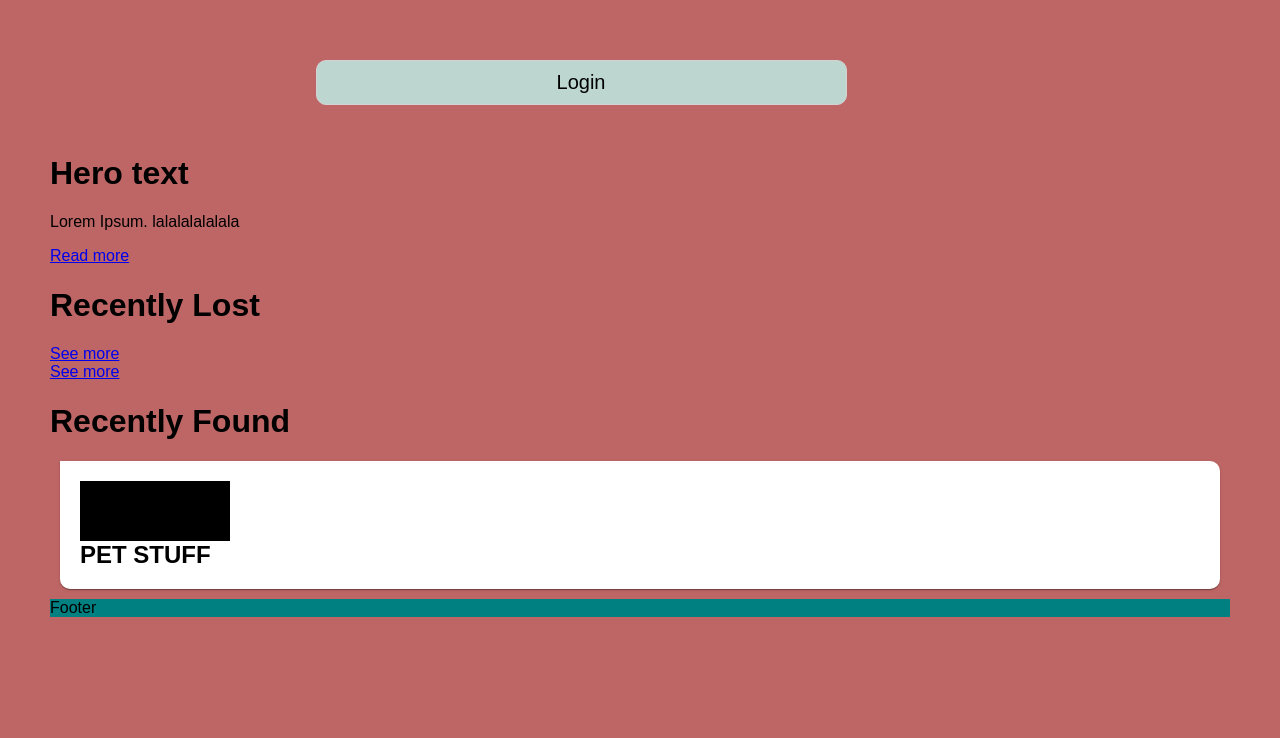
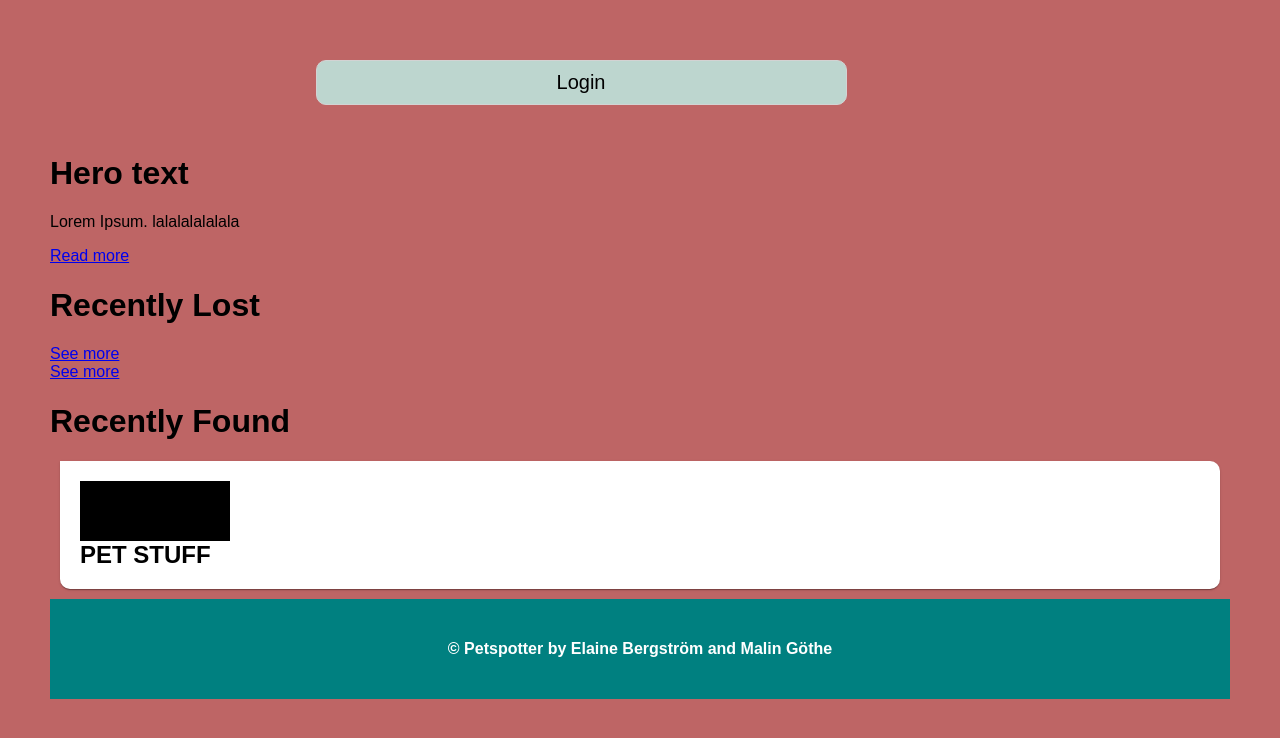
Before and after one commit to CoffeeDoodles/final-project-fe, a React (Create React App) app in the folder code/: page / in a window 1280 px wide. Shown: the top 738 px of the page. Built offline with nearby package versions, Linux system fonts and the light colour scheme; the HTML template or start-up script is replaced by a standard one; a web font is replaced by a local one.

Commit message:
added styled components in footer

```diff
--- a/code/src/components/Footer.js
+++ b/code/src/components/Footer.js
@@ -1,8 +1,26 @@
 import React from 'react'
+
+import styled from 'styled-components/macro'
+
+export const FooterContainer = styled.div`
+background-color: teal;
+height: 100px;
+display: flex;
+justify-content: center;
+align-items: center;
+`
+
+export const Text = styled.h4`
+  color: white;
+  margin: 0 18px;
+`
+
 
 const Footer = () => {
     return(
-        <div className="footer">Footer</div>
+        <FooterContainer>
+          <Text>© Petspotter by Elaine Bergström and Malin Göthe</Text>
+        </FooterContainer>
     )
 }
 
--- a/code/src/components/Header.js
+++ b/code/src/components/Header.js
@@ -1,7 +1,7 @@
 import React from 'react'
 import { Link } from 'react-router-dom'
 
-import logo from '../assets/logo.png'
+// import logo from '../assets/logo.png'
 import { ButtonContainer, PrimaryButton } from './styled-components/Form'
 // import userIcon from '../assets/usericon.jpeg'
 
```
Also changed, not shown: code/src/components/PetPostPage.js (added).
